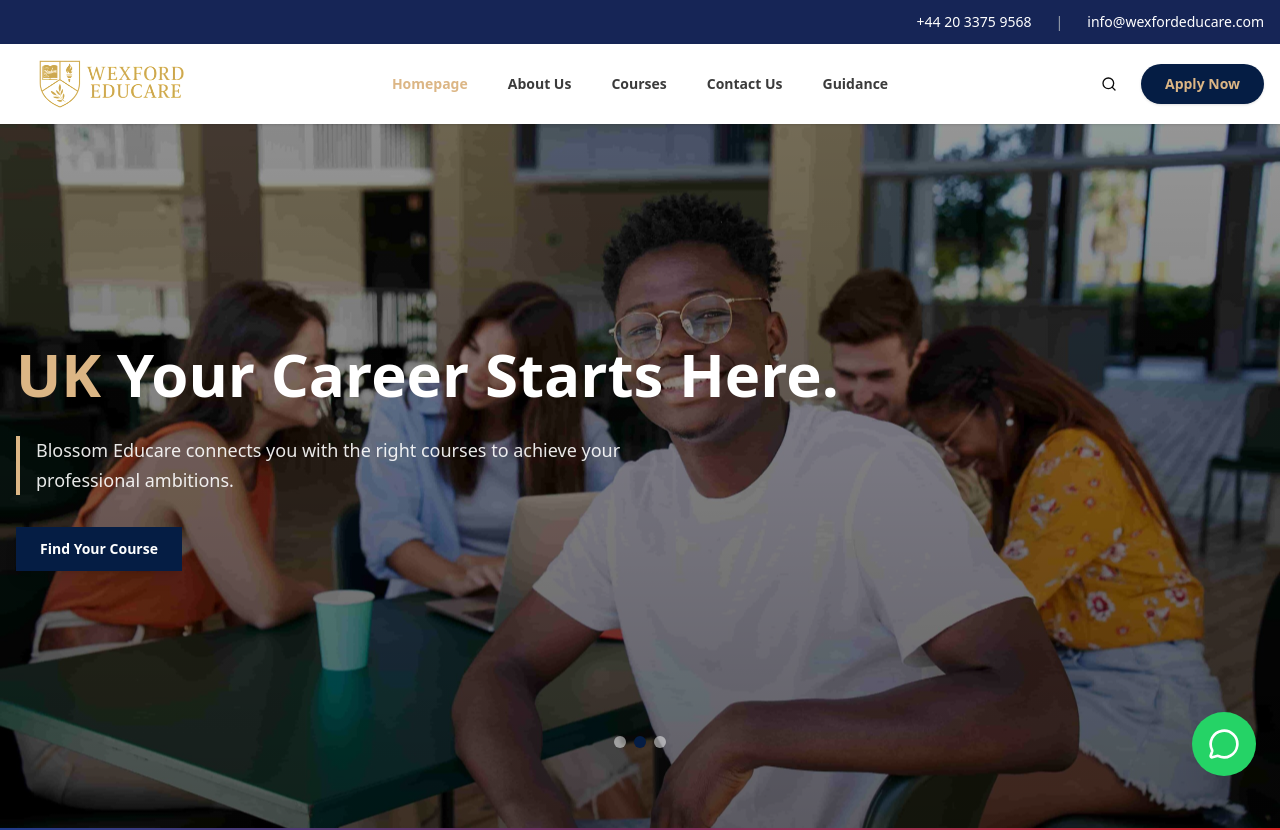
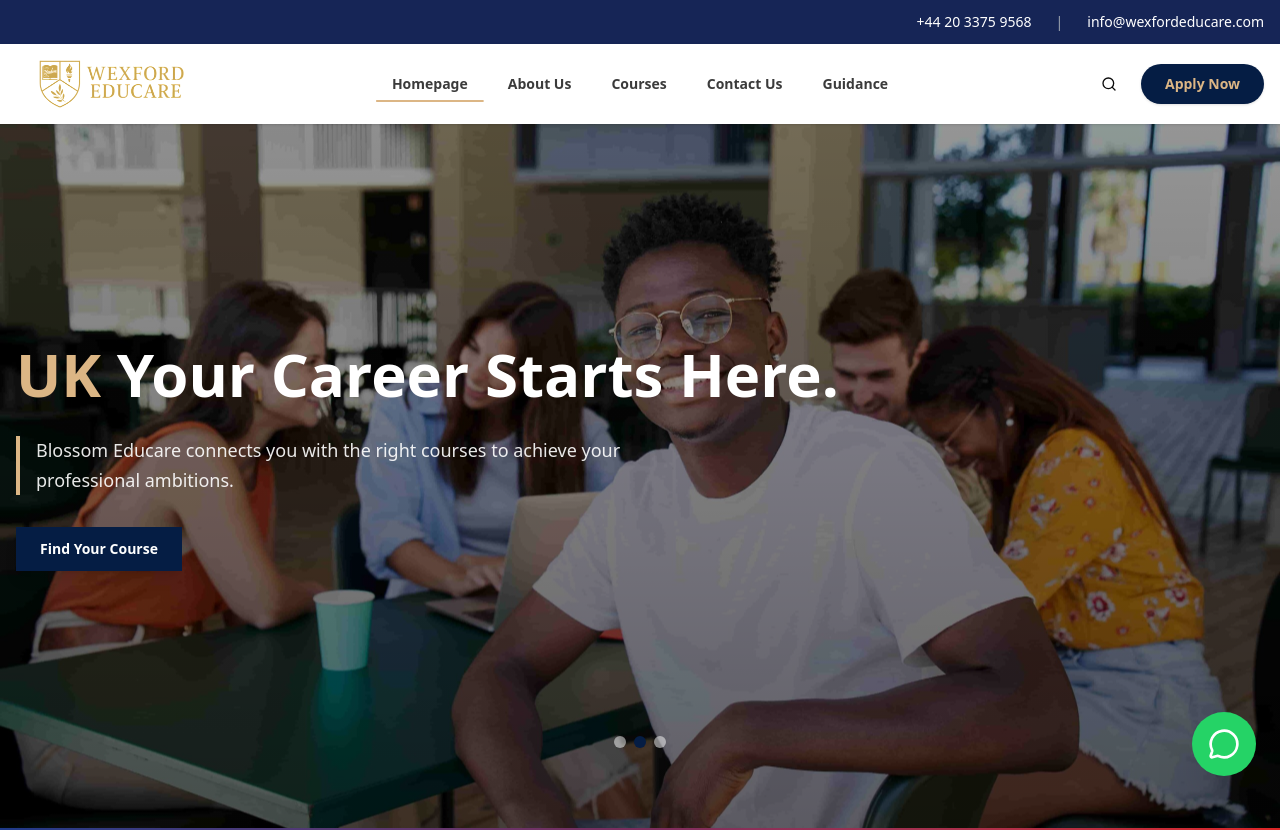
Before and after one commit to junechakma/wexford-educare, a Next.js app: page / in a window 1280 px wide. Shown: the top 830 px of the page. Built offline with nearby package versions, Linux system fonts and the light colour scheme.

Commit message:
Home page fixed

```diff
--- a/app/(frontend)/apply-now/page.tsx
+++ b/app/(frontend)/apply-now/page.tsx
@@ -73,7 +73,7 @@ export default function ApplyNow() {
     setSubmitStatus({ type: null, message: "" });
 
     try {
-      const response = await fetch("/api/applications/submit.php", {
+      const response = await fetch("/api/applications", {
         method: "POST",
         headers: {
           "Content-Type": "application/json",
--- a/app/api/applications/route.ts
+++ b/app/api/applications/route.ts
@@ -2,13 +2,13 @@ import { NextRequest, NextResponse } from "next/server";
 
 // In a real application, you would use a database
 // For now, we'll store applications in memory (will reset on server restart)
-let applications: any[] = [];
+const applications: Array<Record<string, unknown>> = [];
 
-export async function GET(request: NextRequest) {
+export async function GET() {
   try {
     // In production, add authentication check here
     return NextResponse.json(applications);
-  } catch (error) {
+  } catch {
     return NextResponse.json(
       { error: "Failed to fetch applications" },
       { status: 500 }
@@ -41,7 +41,7 @@ export async function POST(request: NextRequest) {
       },
       { status: 201 }
     );
-  } catch (error) {
+  } catch {
     return NextResponse.json(
       { error: "Failed to submit application" },
       { status: 500 }
--- a/components/layout/AceternityNavbar.tsx
+++ b/components/layout/AceternityNavbar.tsx
@@ -200,14 +200,12 @@ export function AceternityNavbar() {
                     <NavigationMenuItem key={index}>
                       <Link
                         href={link.href}
-                        className={cn(
-                          'group inline-flex h-9 w-max items-center justify-center rounded-md px-4 py-2 text-sm font-bold transition-colors hover:text-primary focus:text-primary focus:outline-none no-underline',
-                          isActive(link.href)
-                            ? 'text-primary'
-                            : 'text-foreground/80'
-                        )}
+                        className="group inline-flex h-9 w-max items-center justify-center rounded-md px-4 py-2 text-sm font-bold transition-colors focus:outline-none no-underline relative text-foreground/80"
                       >
                         {link.name}
+                        {isActive(link.href) && (
+                          <span className="absolute bottom-0 left-0 right-0 h-0.5 bg-primary rounded-full" />
+                        )}
                       </Link>
                     </NavigationMenuItem>
                   ))}
--- a/next.config.ts
+++ b/next.config.ts
@@ -1,7 +1,7 @@
 import type { NextConfig } from "next";
 
 const nextConfig: NextConfig = {
-  output: 'export', // Enable static HTML export for Hostinger
+  // output: 'export', // Enable static HTML export for Hostinger
   images: {
     unoptimized: true, // Required for static export
   },
```
